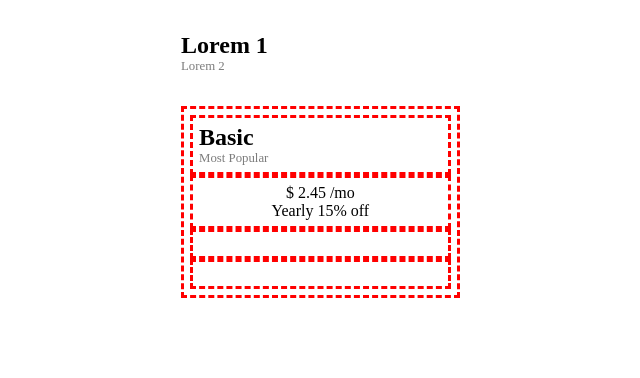
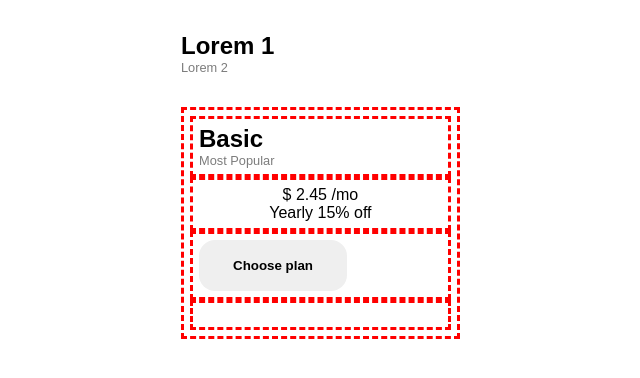
Before and after one commit to GabrielaTumfart/htmlcss-pricing-plan, a plain HTML site: page index.html in a window 1280 px wide. Shown: the whole page, without its empty margins (25-665 px from the left). Drawn offline with Linux system fonts and the light colour scheme.

Commit message:
card button

```diff
--- a/css/style.css
+++ b/css/style.css
@@ -3,6 +3,15 @@
     margin: 0;
     padding: 0;
     box-sizing: border-box;
+}
+
+/* colori */
+:root {
+    --primary-color: #6500ff;
+}
+
+body {
+    font-family: Arial, Helvetica, sans-serif;
 }
 
 
@@ -42,6 +51,25 @@ a {
     font-size: 0.8rem;
 }
 
+/* card button */
+
+.btn {
+    display: block;
+    border-radius: 1rem;
+    text-align: center;
+    padding: 1rem 2rem;
+    font-weight: bold;
+    border: 2px solid transparent;
+}
+
+.btn-primary {
+    background-color: var(--primary-color);
+    color: white;
+}
+
+
+
+
 /* Sezione prezzi */
 
 #pricing {
--- a/index.html
+++ b/index.html
@@ -45,21 +45,14 @@
                                 <span>Yearly</span>
                                 <span>15% off</span>
                             </div>
+                        </div>
+                        <!-- card buttom -->
 
-
-
-
+                        <div class="call-to-action">
+                            <button class="btn">Choose plan</button>
                         </div>
-
-                        <div class="call-to-action"></div>
                         <ul class="benefits"></ul>
-
-
                     </div>
-
-
-
-
 
                     <div class="card"></div>
                     <div class="card"></div>
```
